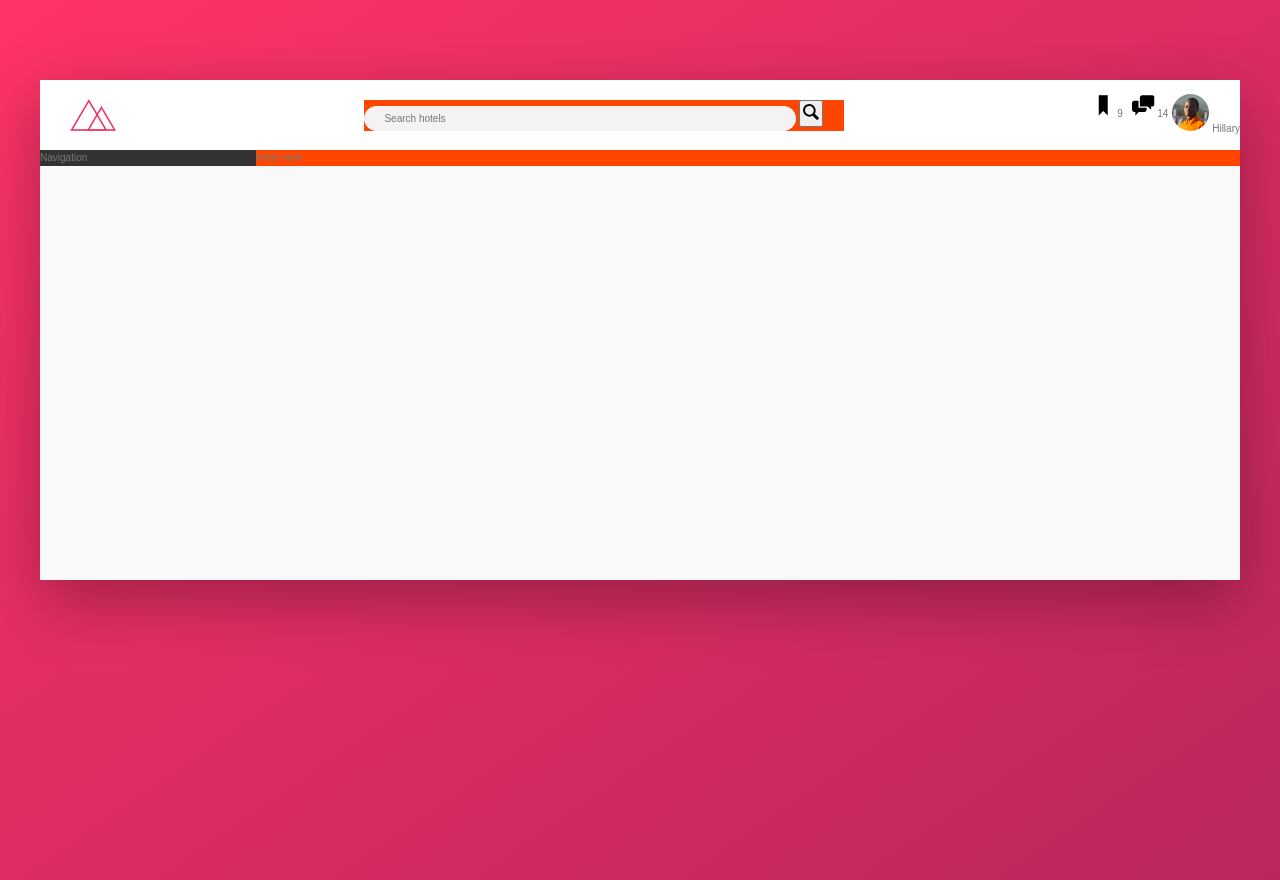
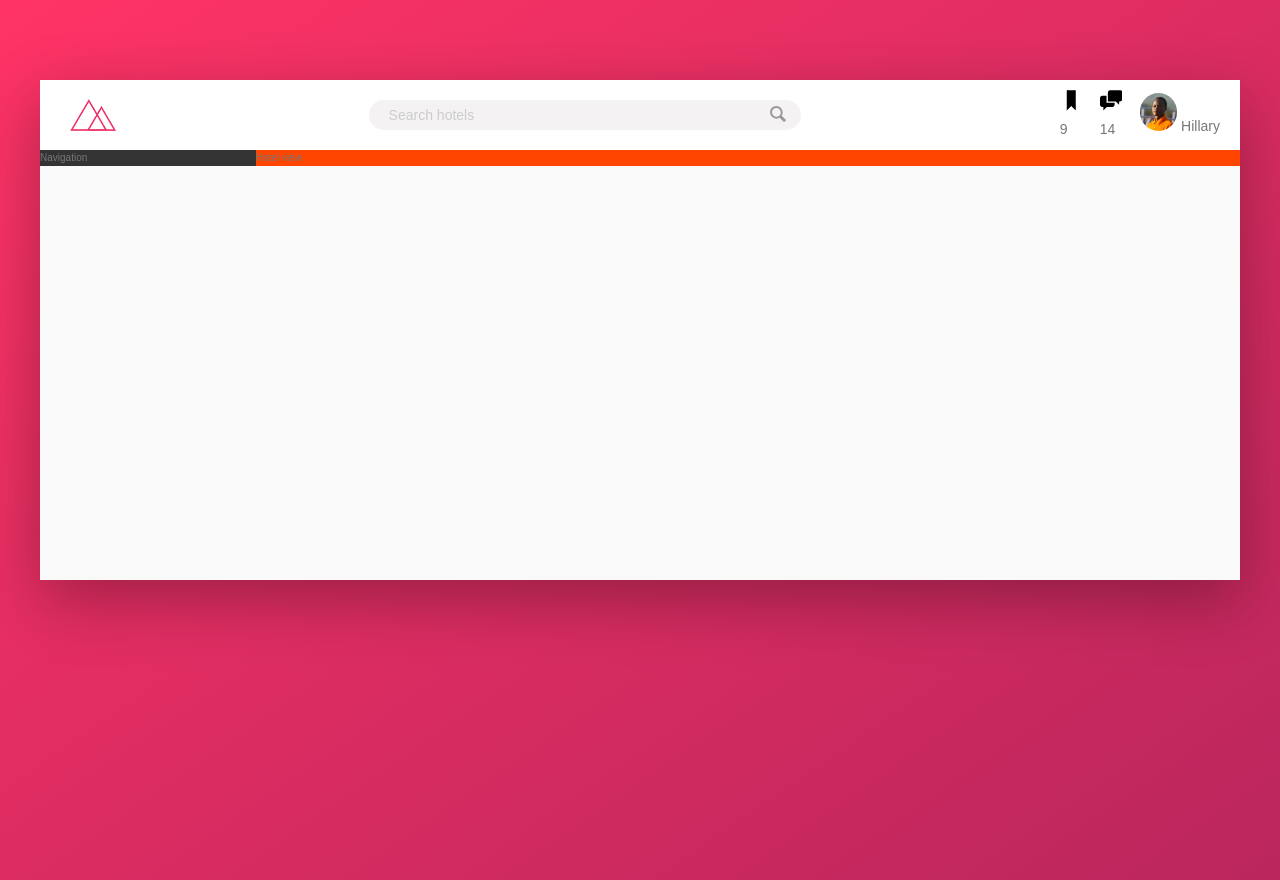
Before and after one commit to hillaryke/trillo, a website: page index.html in a window 1280 px wide. Drawn offline with Linux system fonts and the light colour scheme.

Commit message:
Finished styling search bar and input

```diff
--- a/sass/_components.scss
+++ b/sass/_components.scss
@@ -9,8 +9,11 @@
 ////////////////////////////////////////////////////
 // SEARCH
 .search {
-  background-color: orangered;
   flex: 0 0 40%;
+
+  display: flex;
+  justify-content: center;
+  align-items: center;
 
   &__input {
     font-family: inherit;
@@ -22,21 +25,39 @@
     border-radius: 100px;
     width: 90%;
     transition: all .2s;
+    margin-right: -3.25rem;
 
     &:focus {
       outline: none;
       width: 100%;
       background-color: var(--color-grey-light-3);
     }
+
+    &::-webkit-input-placeholder {
+      font-weight: 100;
+      color: var(--color-grey-light-4)
+    }
+  }
+
+  &__input:focus + &__button {
+    background-color: var(--color-grey-light-3);
   }
 
   &__button {
+    border: none;
+    background-color: var(--color-grey-light-2);
+
+    &:focus {
+      outline: none;
+      transform: translateY(2px);
+    }
 
   }
 
   &__icon {
     height: 2rem;
     width: 2rem;
+    fill: var(--color-grey-dark-3);
   }
 }
 
@@ -45,7 +66,13 @@
 
 .user-nav {
   display: flex;
-  justify-content: space-around;
+  justify-content: space-between;
+  align-items: center;
+
+  & > * {
+    padding: 0 2rem;
+    cursor: pointer;
+  }
 
   &__icon-box {
     width: 4rem;
--- a/sass/_layout.scss
+++ b/sass/_layout.scss
@@ -8,6 +8,7 @@
 }
 
 .header {
+  font-size: 1.4rem;
   height: 7rem;
   background-color: #fff;
   border-bottom: var(--color-grey-light-2);
```
Also changed, not shown: css/style.css.
